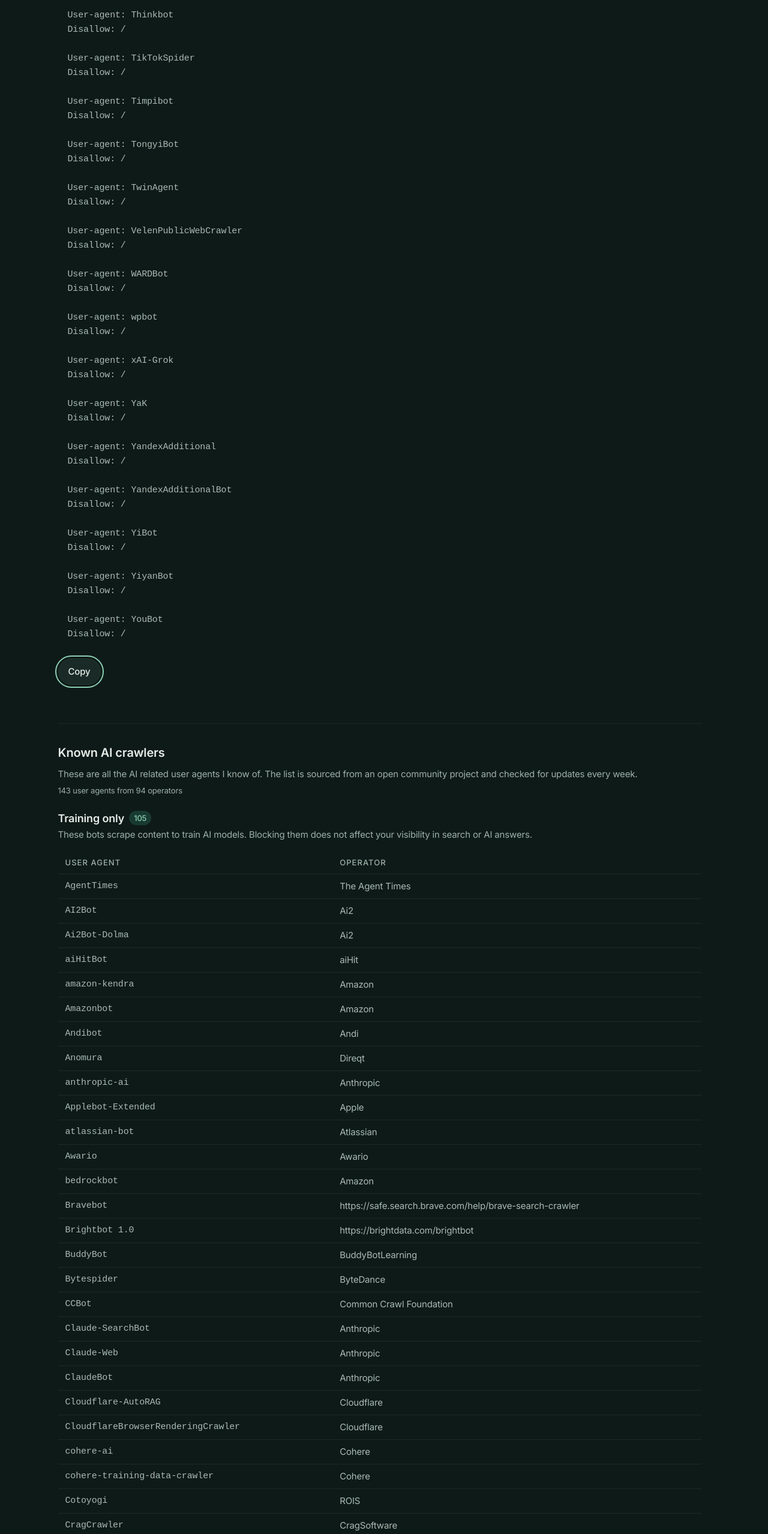
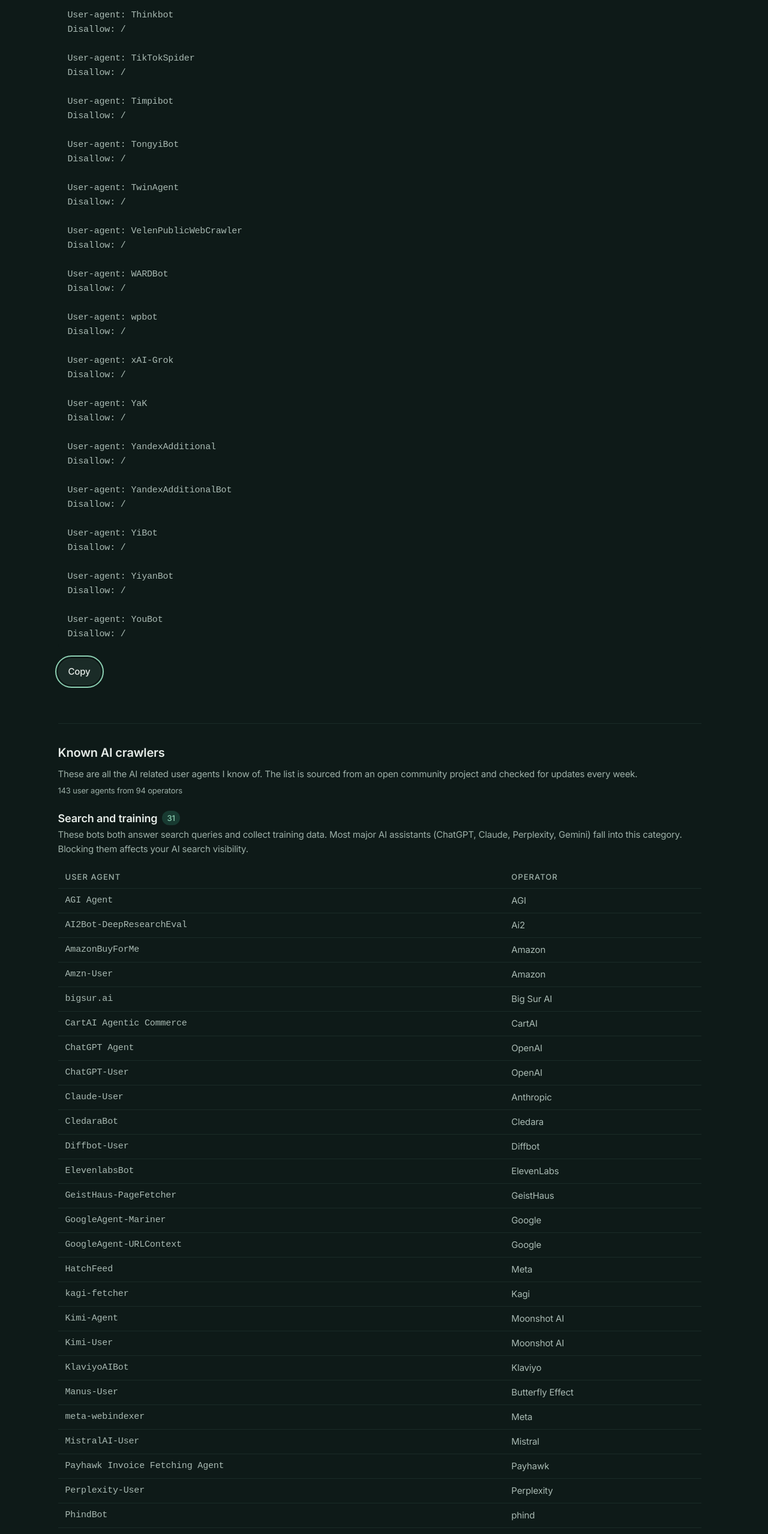
Before and after one commit to julianaijal/side-quest-digital, a Next.js app: page /tools/ai-crawler-policy in a window 1280 px wide. Shown: the part 9202-11760 px from the top of the page at 60% size. Built offline with nearby package versions, Linux system fonts and the light colour scheme.

Commit message:
Show search and training group first in the crawler list

```diff
--- a/app/tools/ai-crawler-policy/page.tsx
+++ b/app/tools/ai-crawler-policy/page.tsx
@@ -41,7 +41,7 @@ export default function AiCrawlerPolicyPage() {
           {crawlers.length} user agents from{' '}
           {new Set(crawlers.map((c) => c.operator)).size} operators
         </p>
-        {(['training', 'search', 'both'] as const).map((purpose) => {
+        {(['both', 'training', 'search'] as const).map((purpose) => {
           const group = crawlers.filter((c) => c.purpose === purpose);
           const label =
             purpose === 'search'
```
